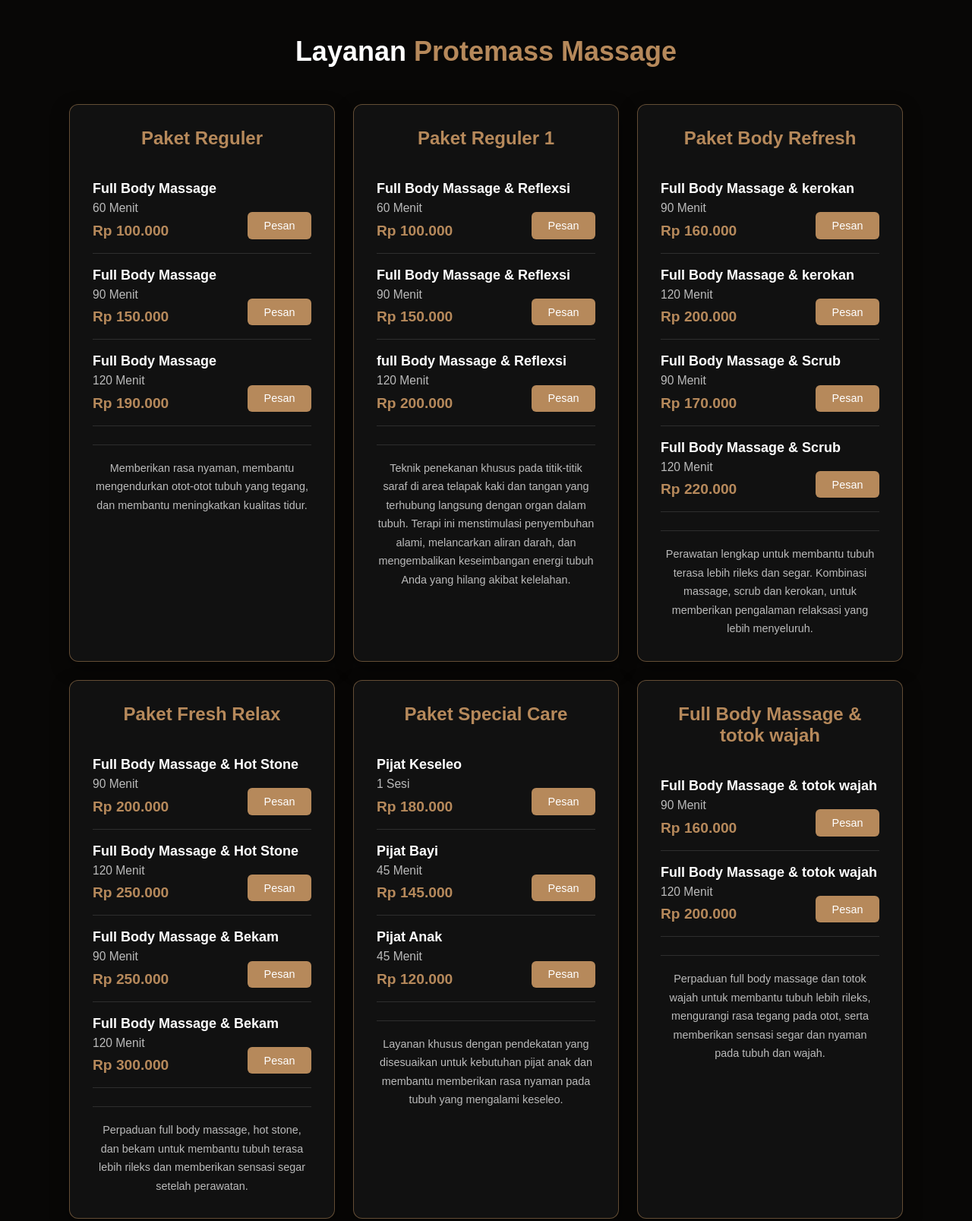
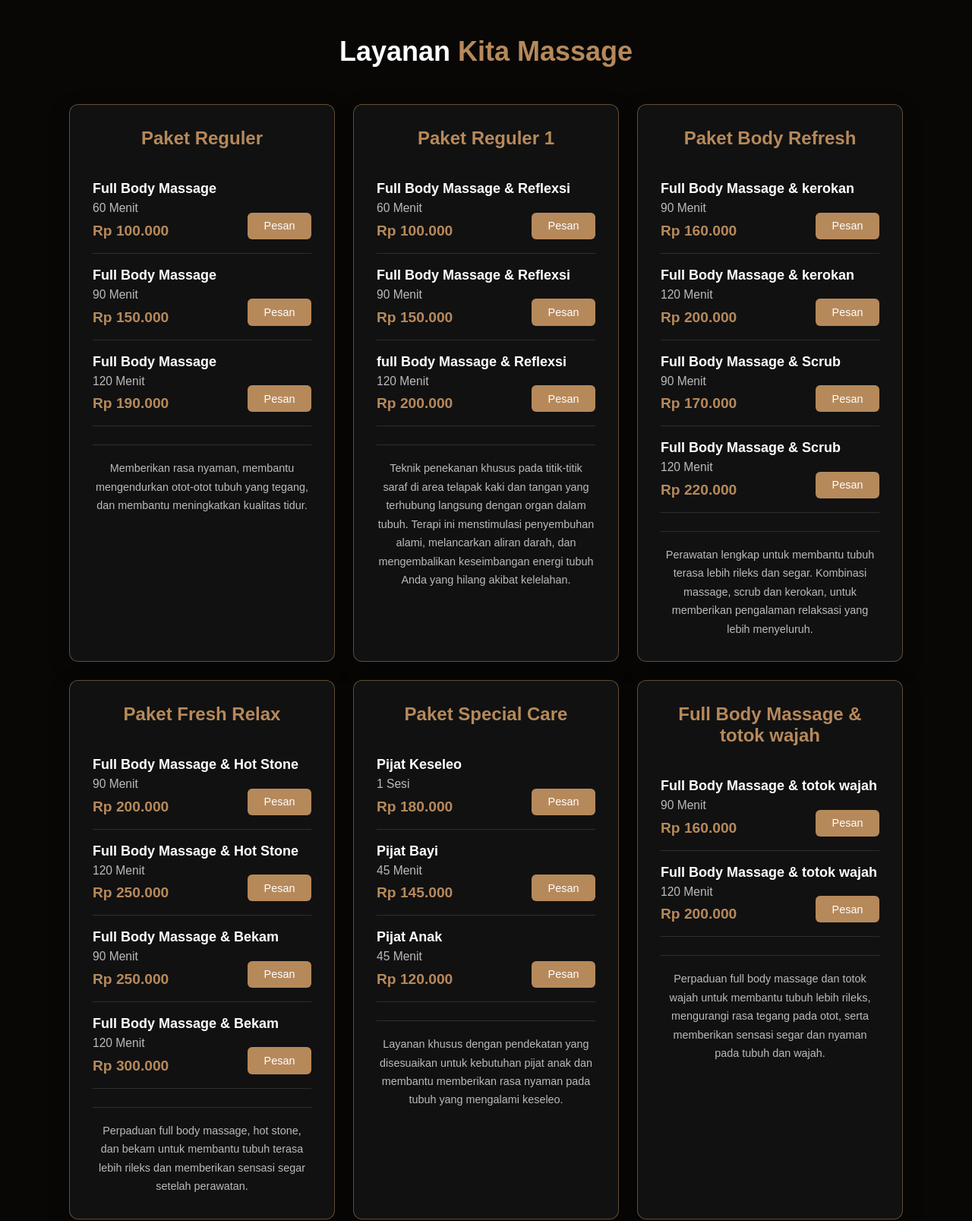
Before and after one commit to iwan94-kasep/kitamassage, a plain HTML site: page index.html in a window 1280 px wide. Shown: the part 1700-3307 px from the top of the page at 76% size. Drawn offline with nearby package versions, Linux system fonts and the light colour scheme.

Commit message:
perbaikan

```diff
--- a/index.html
+++ b/index.html
@@ -220,12 +220,12 @@
 
 <!--layanan-->
 <section class="layanan" id="Layanan">
-    <h2 data-aos="fade-down-right" data-aos-duration="2000">Layanan <span>Protemass Massage</span></h2>
+    <h2 data-aos="fade-down-right" data-aos-duration="2000">Layanan <span>Kita Massage</span></h2>
 
 
 <div class="layanan-container">
 
-    <div class="layanan-card" data-aos="flip-left" data-aos-duration="3000">
+    <div class="layanan-card" data-aos="fade-right" data-aos-duration="3000">
         <h3>Paket Reguler</h3>
 
         <div class="layanan-item">
@@ -279,7 +279,7 @@
 
 <!--Full Body Massage & Reflexsi-->
 
- <div class="layanan-card" data-aos="flip-right" data-aos-duration="3000">
+ <div class="layanan-card" data-aos="fade-left" data-aos-duration="3000">
         <h3>Paket Reguler 1</h3>
 
         <div class="layanan-item">
@@ -332,7 +332,7 @@
 
 <!--Paket Body Refresh-->
 
-<div class="layanan-card" data-aos="flip-left" data-aos-duration="3000">
+<div class="layanan-card" data-aos="fade-right" data-aos-duration="3000">
         <h3>Paket Body Refresh</h3>
 
 
@@ -397,7 +397,7 @@
 
 <!--Paket Fresh Relax-->
 
-<div class="layanan-card" data-aos="flip-right" data-aos-duration="2000">
+<div class="layanan-card" data-aos="fade-left" data-aos-duration="2000">
         <h3>Paket Fresh Relax</h3>
 
 
@@ -461,7 +461,7 @@
 
 <!--Paket Special Care-->
 
-<div class="layanan-card" data-aos="flip-left" data-aos-duration="3000">
+<div class="layanan-card" data-aos="fade-right" data-aos-duration="3000">
         <h3>Paket Special Care</h3>
 
 
@@ -513,7 +513,7 @@
 
 <!--Full Body Massage & totok wajah-->
 
-<div class="layanan-card" data-aos="flip-right" data-aos-duration="3000">
+<div class="layanan-card" data-aos="fade-left" data-aos-duration="3000">
         <h3>Full Body Massage & totok wajah</h3>
 
 
@@ -569,7 +569,7 @@
     <div class="contact-container">
 
         <!-- WHATSAPP -->
-        <a href="https://wa.me/628xxxxxxxxxx"
+        <a href="https://wa.me/6285152288038"
            target="_blank"
            class="contact-card" data-aos="fade-down-right" data-aos-delay="200" data-aos-duration="2000">
             <i data-feather="message-circle"></i>
@@ -578,7 +578,7 @@
         </a>
 
         <!-- INSTAGRAM -->
-        <a href="https://instagram.com/username"
+        <a href="https://www.instagram.com/kita.massage?gwpx=MXdiejlrZ2FkbGdhYQ=="
            target="_blank"
            class="contact-card" data-aos="fade-down-left" data-aos-delay="300" data-aos-duration="2000">
             <i data-feather="instagram"></i>
@@ -587,7 +587,7 @@
         </a>
 
         <!-- FACEBOOK -->
-        <a href="https://facebook.com/username"
+        <a href="https://www.facebook.com/profile.php?id=61596908812166"
            target="_blank"
            class="contact-card" data-aos="fade-down-right" data-aos-delay="400" data-aos-duration="2000">
             <i data-feather="facebook"></i>
@@ -596,7 +596,7 @@
         </a>
 
         <!-- TIKTOK -->
-        <a href="https://tiktok.com/@username"
+        <a href="https://tiktok.com/@kita.massage"
            target="_blank"
            class="contact-card" data-aos="fade-down-left" data-aos-delay="500" data-aos-duration="2000">
             <i data-feather="music"></i>
```
